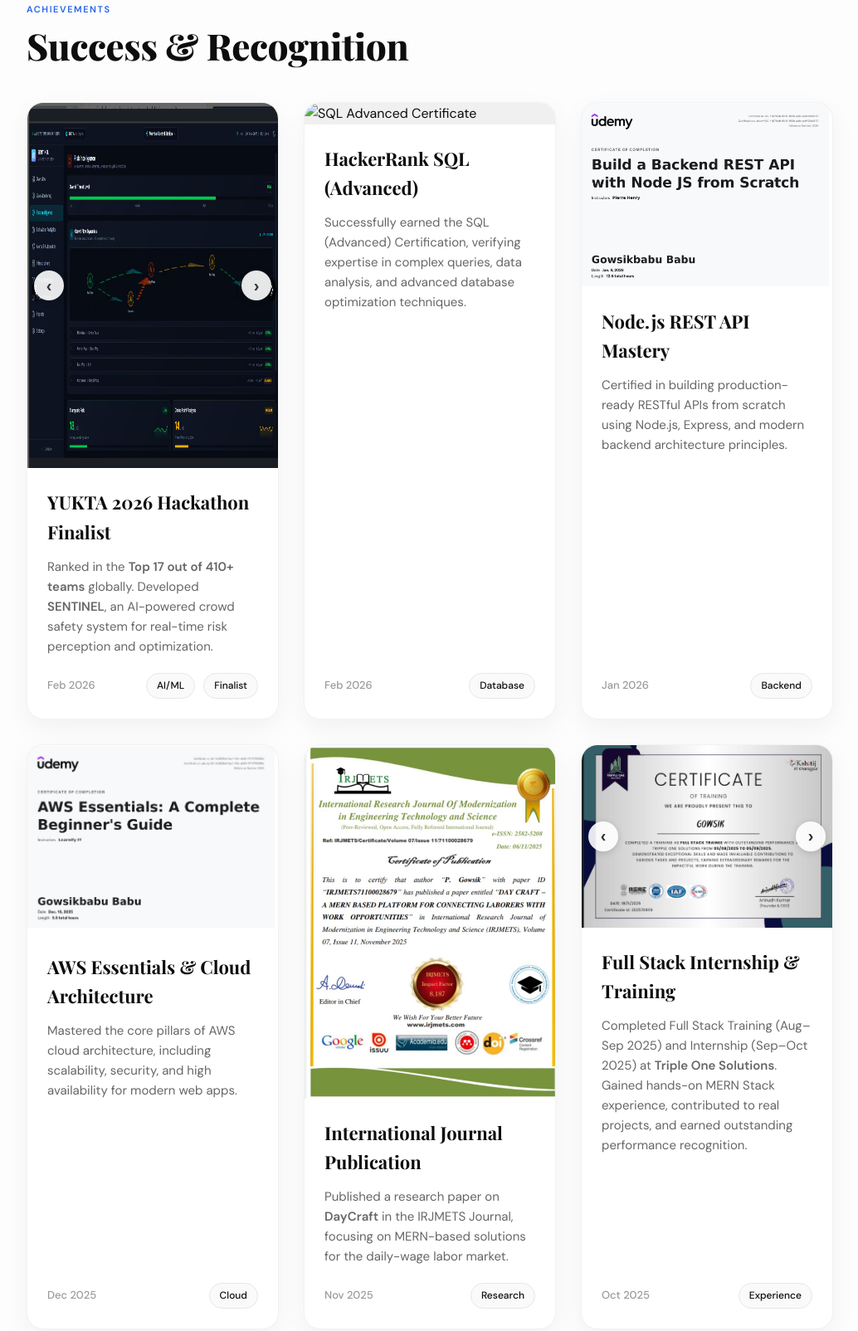
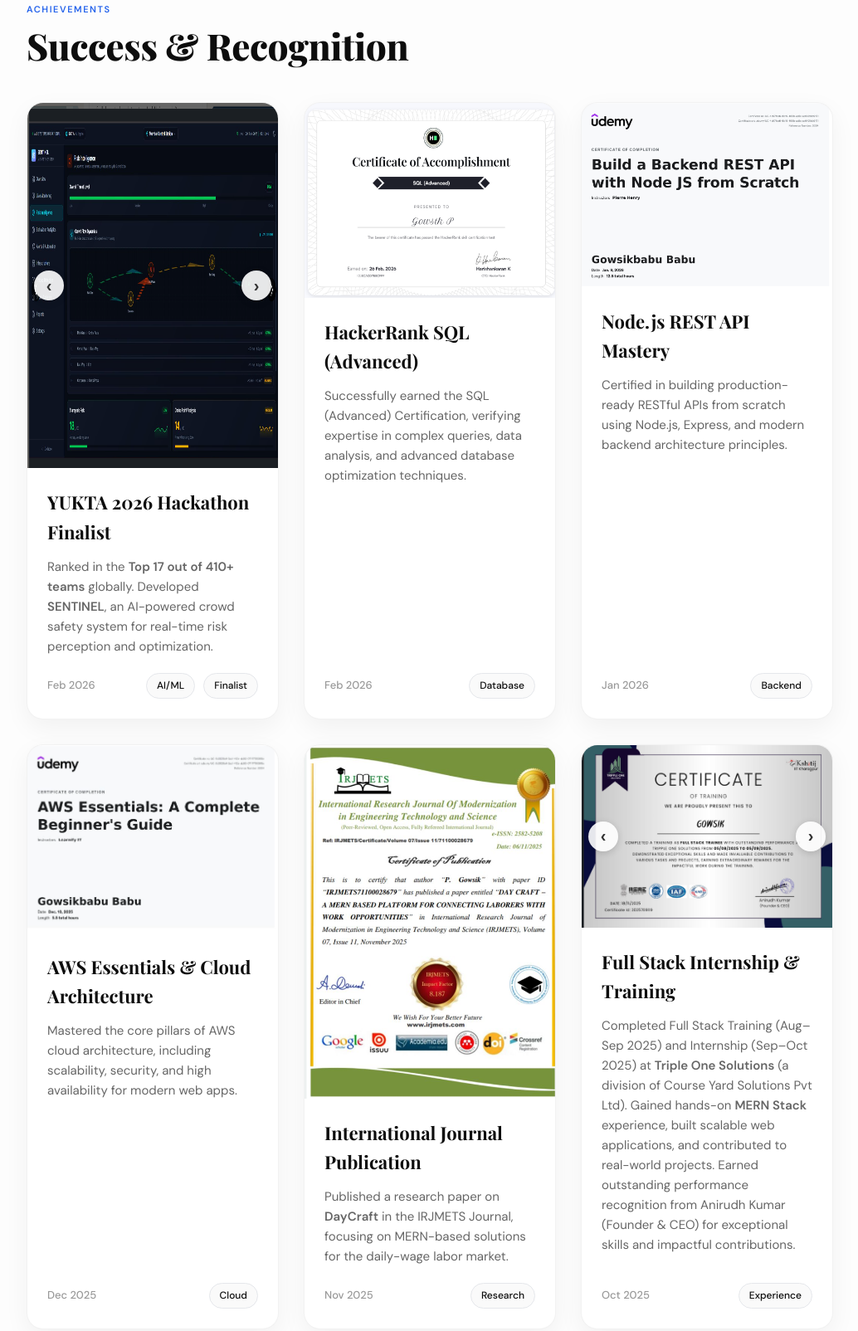
Before and after one commit to 450gowsik/Shana-sites, a website built with Vite: page index.html in a window 1280 px wide. Shown: the part 6496-8100 px from the top of the page at 83% size, without its empty margins (122-1156 px from the left). Built offline with nearby package versions, Linux system fonts and the light colour scheme; files whose address does not match are found by name.

Commit message:
Fix: SQL image path, improve image quality, expand internship description

```diff
--- a/index.html
+++ b/index.html
@@ -1187,7 +1187,7 @@
         <!-- SQL -->
         <div class="ach-card">
           <div class="ach-img">
-            <img src="SQL.png" alt="SQL Advanced Certificate" />
+            <img src="SQL-from-rankerhack.png" alt="SQL Advanced Certificate" />
           </div>
           <div class="ach-body">
             <h3>HackerRank SQL (Advanced)</h3>
@@ -1270,8 +1270,10 @@
             <h3>Full Stack Internship &amp; Training</h3>
             <p>
               Completed Full Stack Training (Aug–Sep 2025) and Internship (Sep–Oct 2025)
-              at <strong>Triple One Solutions</strong>. Gained hands-on MERN Stack experience,
-              contributed to real projects, and earned outstanding performance recognition.
+              at <strong>Triple One Solutions</strong> (a division of Course Yard Solutions Pvt Ltd).
+              Gained hands-on <strong>MERN Stack</strong> experience, built scalable web applications,
+              and contributed to real-world projects. Earned outstanding performance recognition
+              from Anirudh Kumar (Founder &amp; CEO) for exceptional skills and impactful contributions.
             </p>
             <div class="ach-footer">
               <span class="ach-date">Oct 2025</span>
--- a/styles.css
+++ b/styles.css
@@ -822,6 +822,8 @@
   height: auto;
   display: block;
   transition: transform 0.5s ease;
+  image-rendering: -webkit-optimize-contrast;
+  image-rendering: crisp-edges;
 }
 
 .ach-card:hover .ach-img img {
```
